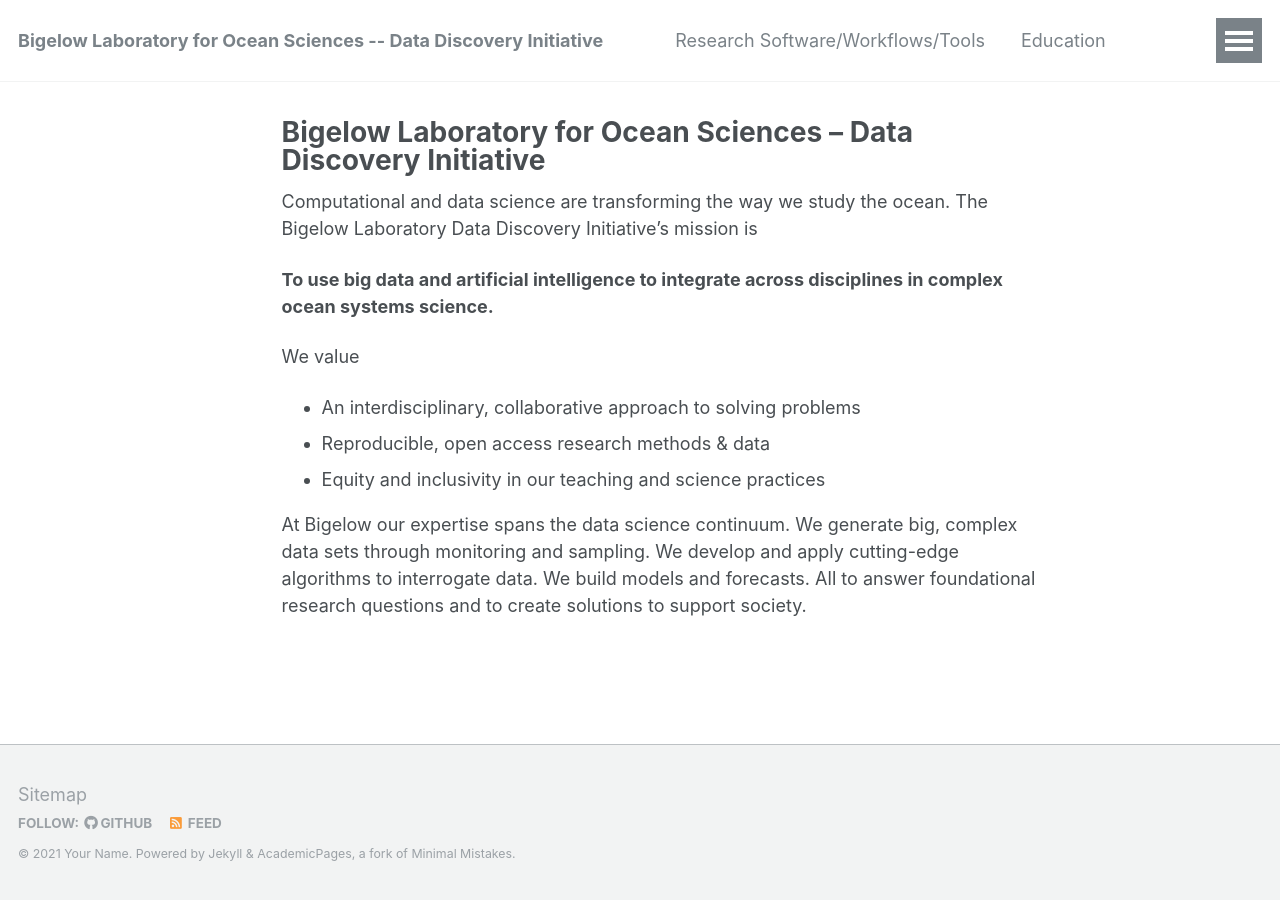
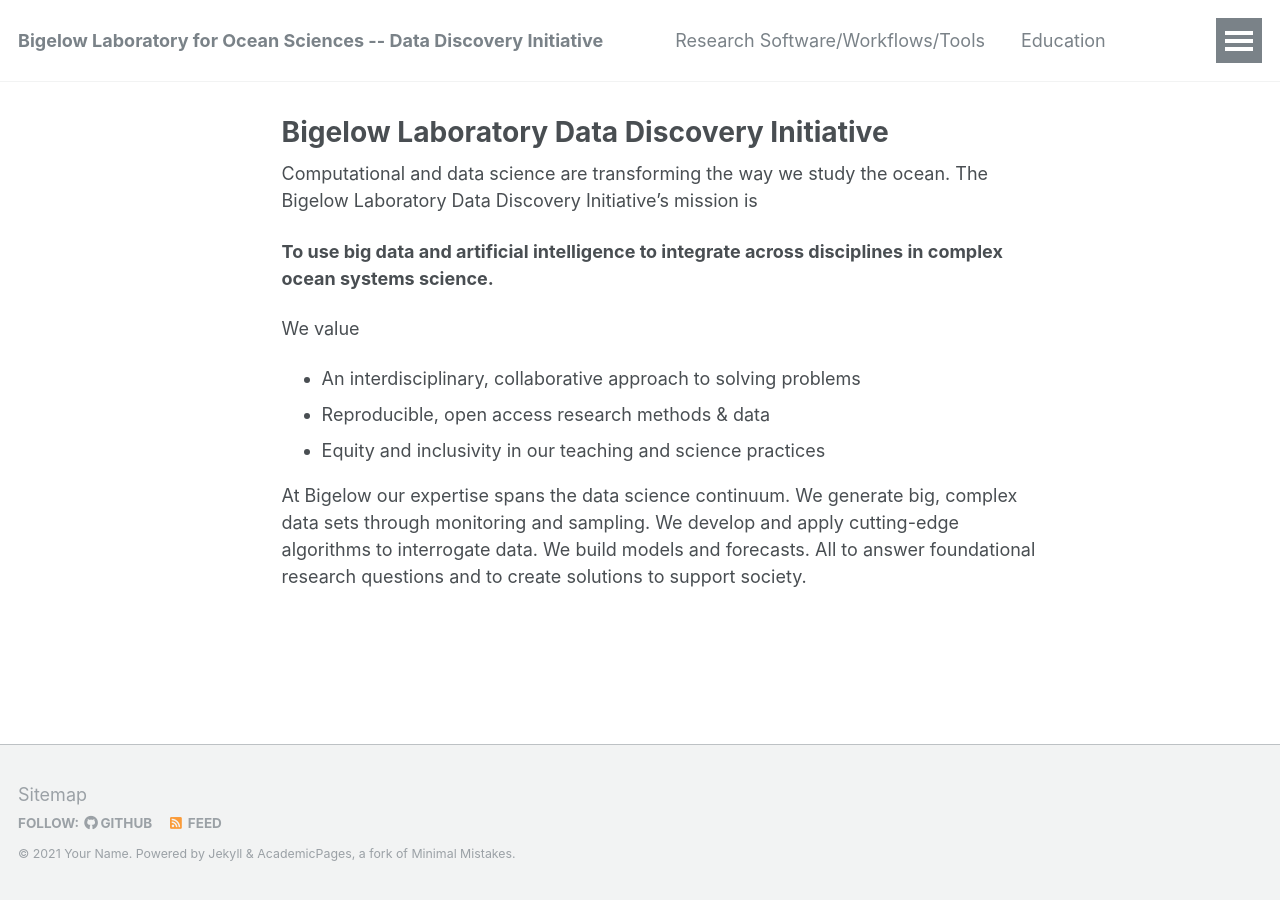
Before and after one commit to BigelowLab/bigelowlab.github.io, a Jekyll site: the page built from _pages/about.md, in a window 1280 px wide. Built offline with Jekyll 4.4.1, drawn with Linux system fonts in a browser that asks for light colours.

Commit message:
Update about.md
testing new title

```diff
--- a/_pages/about.md
+++ b/_pages/about.md
@@ -1,6 +1,6 @@
 ---
 permalink: /
-title: "Bigelow Laboratory for Ocean Sciences -- Data Discovery Initiative"
+title: "Bigelow Laboratory Data Discovery Initiative"
 #excerpt: "About me"
 author_profile: false
 #redirect_from:
```
